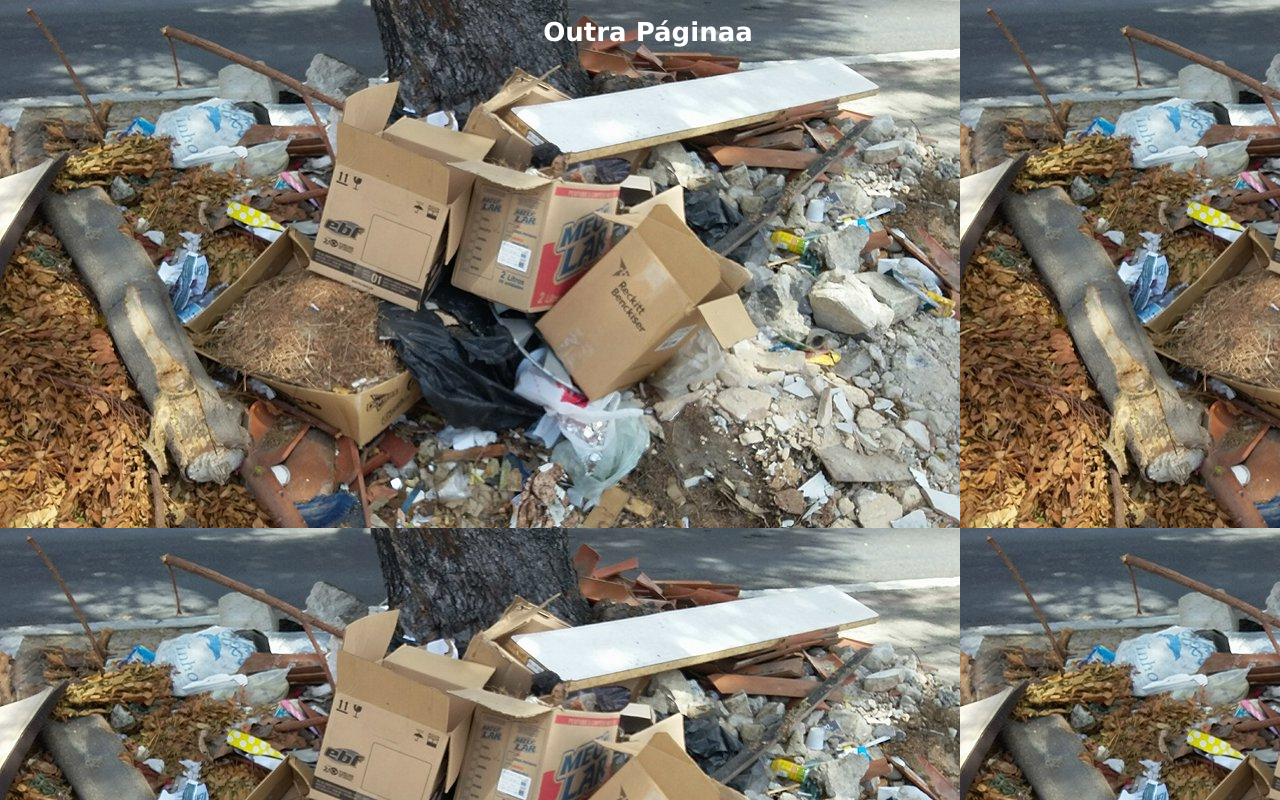
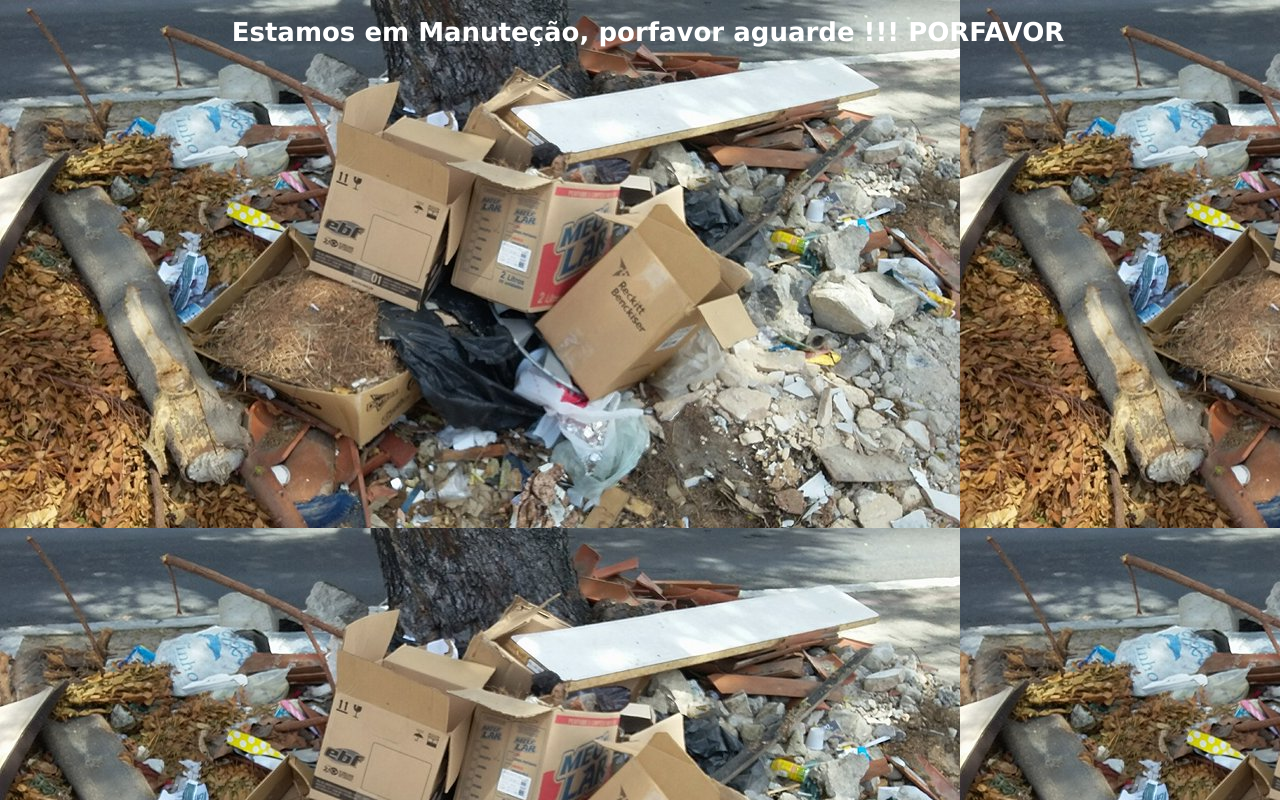
Before and after one commit to humanoumano/humanoumano.github.io, a plain HTML site: page Trabalho Final Autoração/pages/page1.html in a window 1280 px wide. Drawn offline with Linux system fonts and the light colour scheme; files whose address does not match are found by name.

Commit message:
Ajeitando o Texto

```diff
--- a/Trabalho Final Autoração/pages/page1.html
+++ b/Trabalho Final Autoração/pages/page1.html
@@ -8,7 +8,8 @@
 		<body>
 
 			<header >
-				<h1> Outra Páginaa<h1>
+				<h1> Estamos em Manuteção, porfavor aguarde !!! PORFAVOR
+				<h1>
 
 			</header>
 
```
